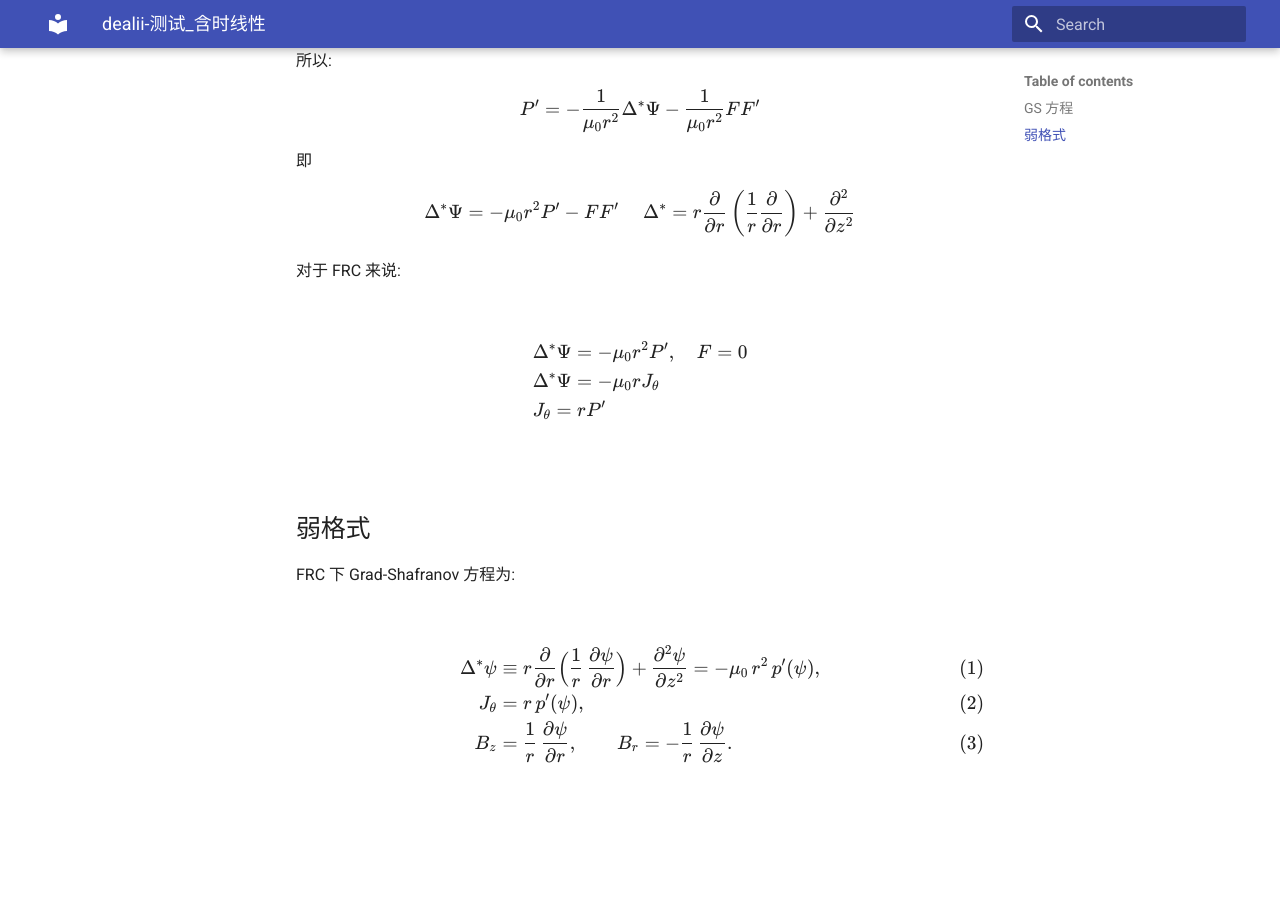
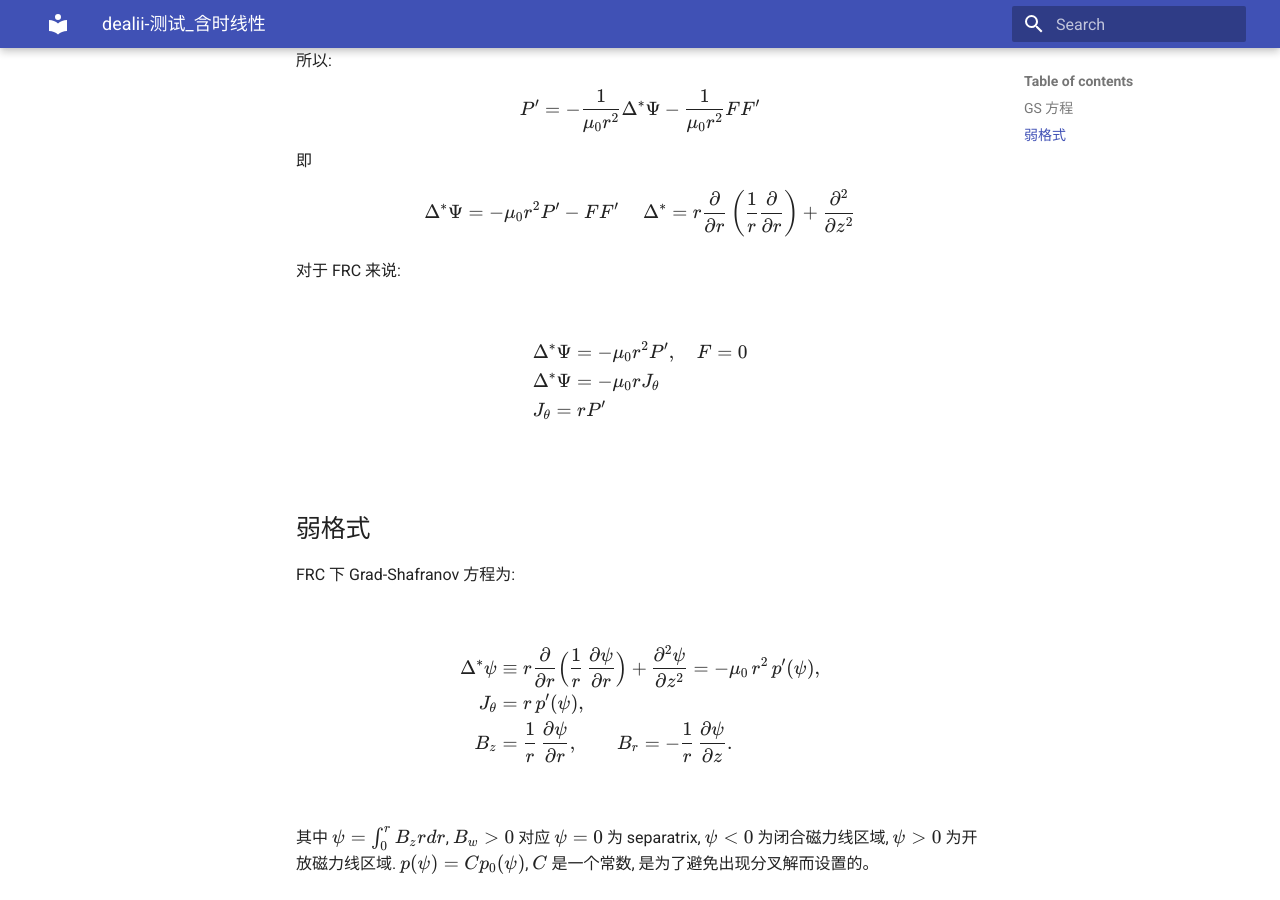
Before and after one commit to ymma98/technotes, an MkDocs documentation site: the page built from docs/FEM/dealii-测试_GS方程.md, in a window 1280 px wide and 900 px high, scrolled down 2390 px. Built offline with MkDocs 1.6.1 and Material for MkDocs 9.7.7, drawn with Linux system fonts in a browser that asks for light colours; before the commit the page ends 3223 px from its top, so only the background shows below that.

Commit message:
docs/FEM/dealii-测试_GS方程.md updated from https://stackedit.cn/

```diff
--- a/docs/FEM/dealii-测试_GS方程.md
+++ b/docs/FEM/dealii-测试_GS方程.md
@@ -112,11 +112,10 @@ $$
 
 FRC 下 Grad-Shafranov 方程为:
 
-\begin{align}
-\Delta^* \psi
-&\equiv r \frac{\partial}{\partial r}
-   \Bigl(\frac{1}{r}\,\frac{\partial \psi}{\partial r}\Bigr)
-   + \frac{\partial^2 \psi}{\partial z^2}
+$$
+\begin{aligned}
+\Delta^* \psi &\equiv r \frac{\partial}{\partial r}
+   \Bigl(\frac{1}{r}\,\frac{\partial \psi}{\partial r}\Bigr)+ \frac{\partial^2 \psi}{\partial z^2}
    = -\mu_0\,r^2\,p'(\psi),\\
 J_\theta
 &= r\,p'(\psi),\\
@@ -124,7 +123,10 @@ B_z
 &= \frac{1}{r}\,\frac{\partial\psi}{\partial r},
 \qquad
 B_r = -\frac{1}{r}\,\frac{\partial\psi}{\partial z}.
-\end{align}
+\end{aligned}
+$$
+
+其中 $\psi = \int_0^r B_z r dr$, $B_w>0$ 对应 $\psi=0$ 为 separatrix, $\psi<0$ 为闭合磁力线区域, $\psi>0$ 为开放磁力线区域.  $p(\psi) = Cp_0(\psi)$,  $C$ 是一个常数, 是为了避免出现分叉解而设置的。
 <!--stackedit_data:
-eyJoaXN0b3J5IjpbNTUwNTI0NjIsNTk0NDc2MTEwXX0=
+eyJoaXN0b3J5IjpbMjA3NDk1NDM3NSw1OTQ0NzYxMTBdfQ==
 -->
```
